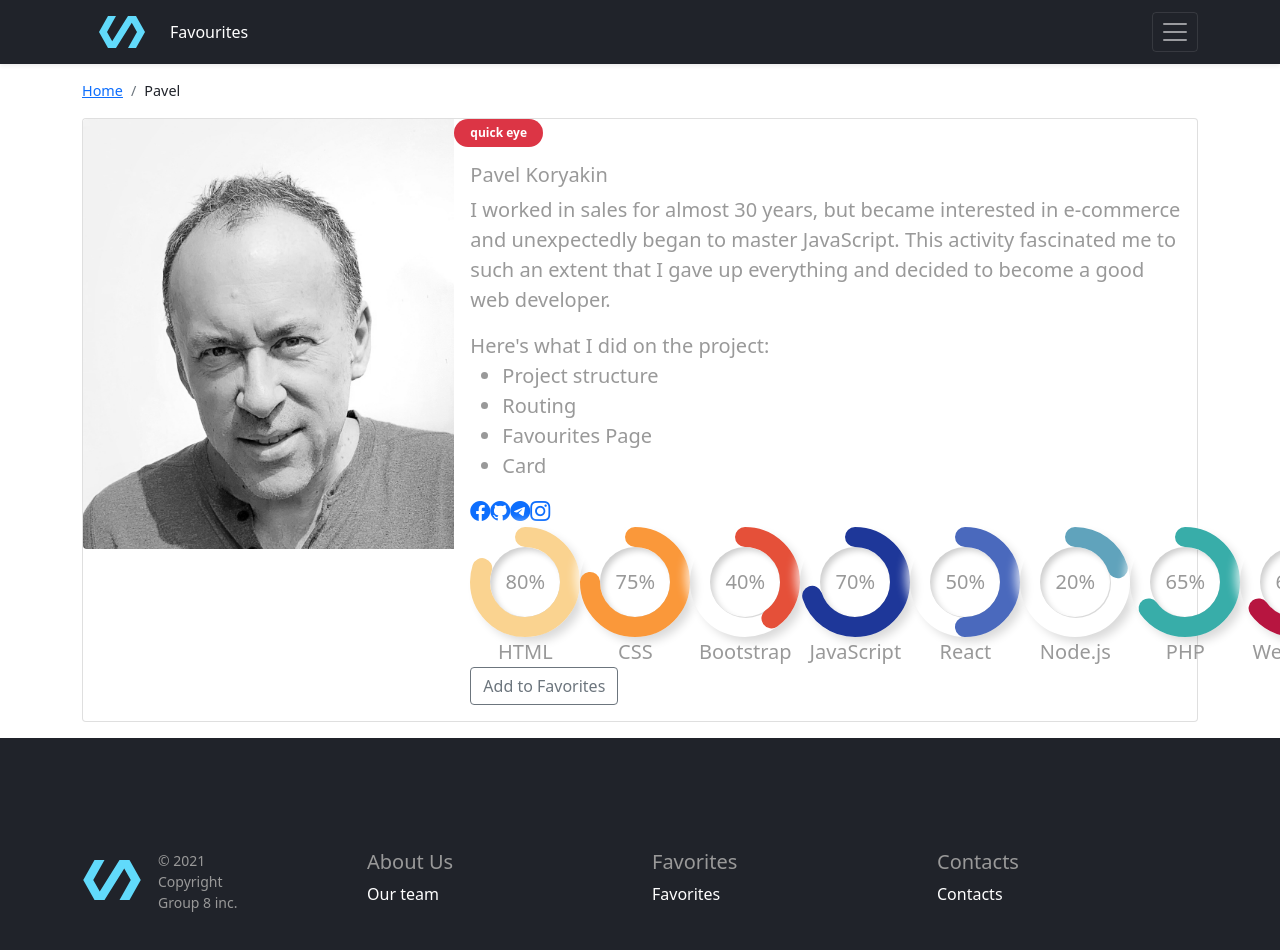
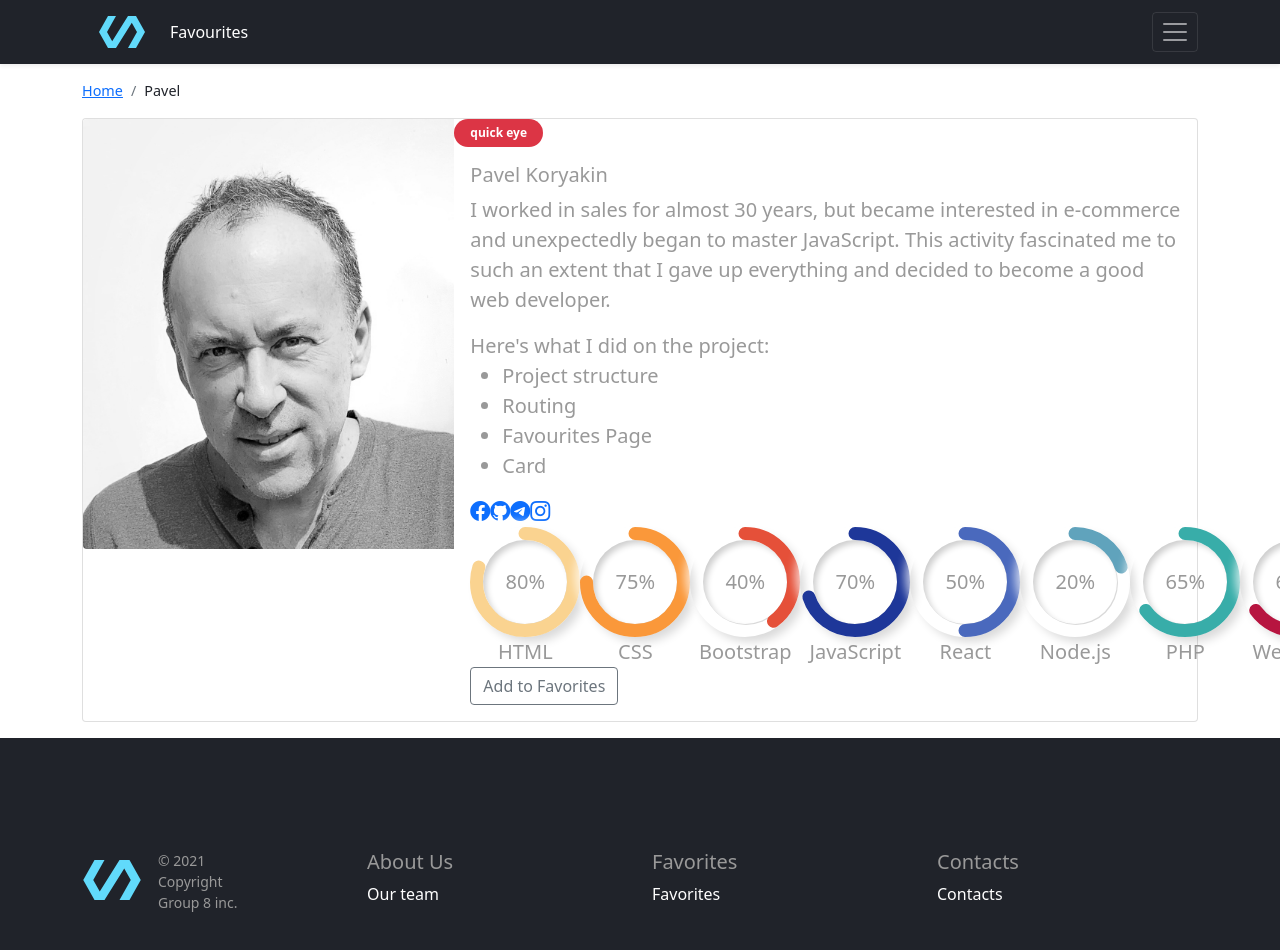
Before and after one commit to unclekoin/react-hackathon-team-website, a React (Create React App) app: page /member/67rdca3eeb7f6fgeed471818 in a window 1280 px wide. Shown: the top 950 px of the page. Built offline with nearby package versions, Linux system fonts and the light colour scheme.

Commit message:
Progress circle updated. Length 110px and line-width 13px

```diff
--- a/src/components/progress/progress.jsx
+++ b/src/components/progress/progress.jsx
@@ -4,10 +4,10 @@ import classes from './progress.module.css'
 
 const Progress = ({value = '65', title = 'HTML', color = 'cadetblue', type = 'circle'}) => {
   const [barStyle, setBarStyle] = useState({width: '0%'})
-  const [circleStyle, setCircleStyle] = useState({strokeDashoffset: 282})
+  const [circleStyle, setCircleStyle] = useState({strokeDashoffset: 304})
 
   const length = 110  // don't forget to update strokeDashoffset
-  const innerLength = 70
+  const innerLength = 84
 
   useEffect(() => {
     switch (type) {
--- a/src/components/progress/progress.module.css
+++ b/src/components/progress/progress.module.css
@@ -1,6 +1,7 @@
 :root {
   --length: 110px;
-  --inner-length: 70px;
+  --inner-length: 84px;
+  --line-width: 13px;
 }
 
 .wrapper {
@@ -51,6 +52,6 @@
   stroke-linecap: round;
   stroke-dasharray: 313;
   stroke-dashoffset: 0;
-  stroke-width: 20px;
+  stroke-width: var(--line-width);
   transition: stroke-dashoffset 600ms ease-out;
 }
```
